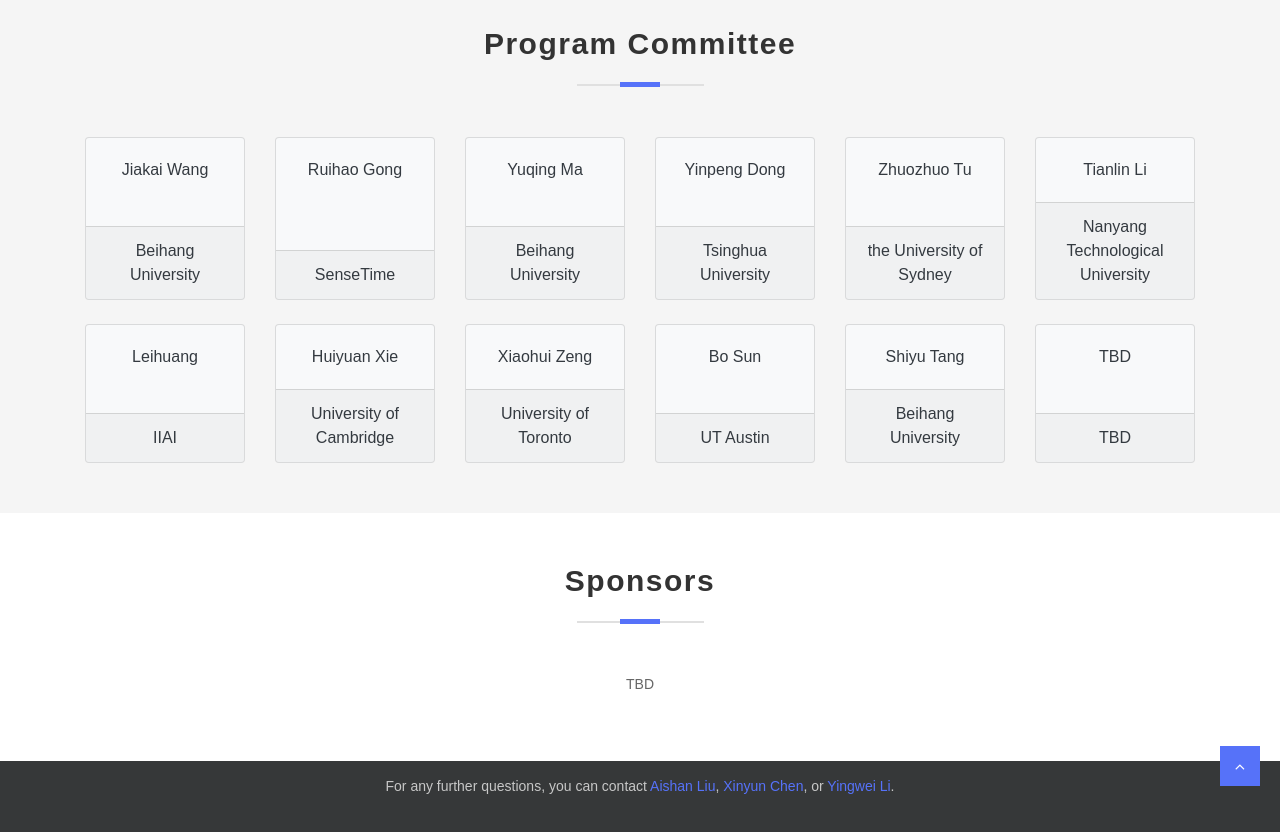
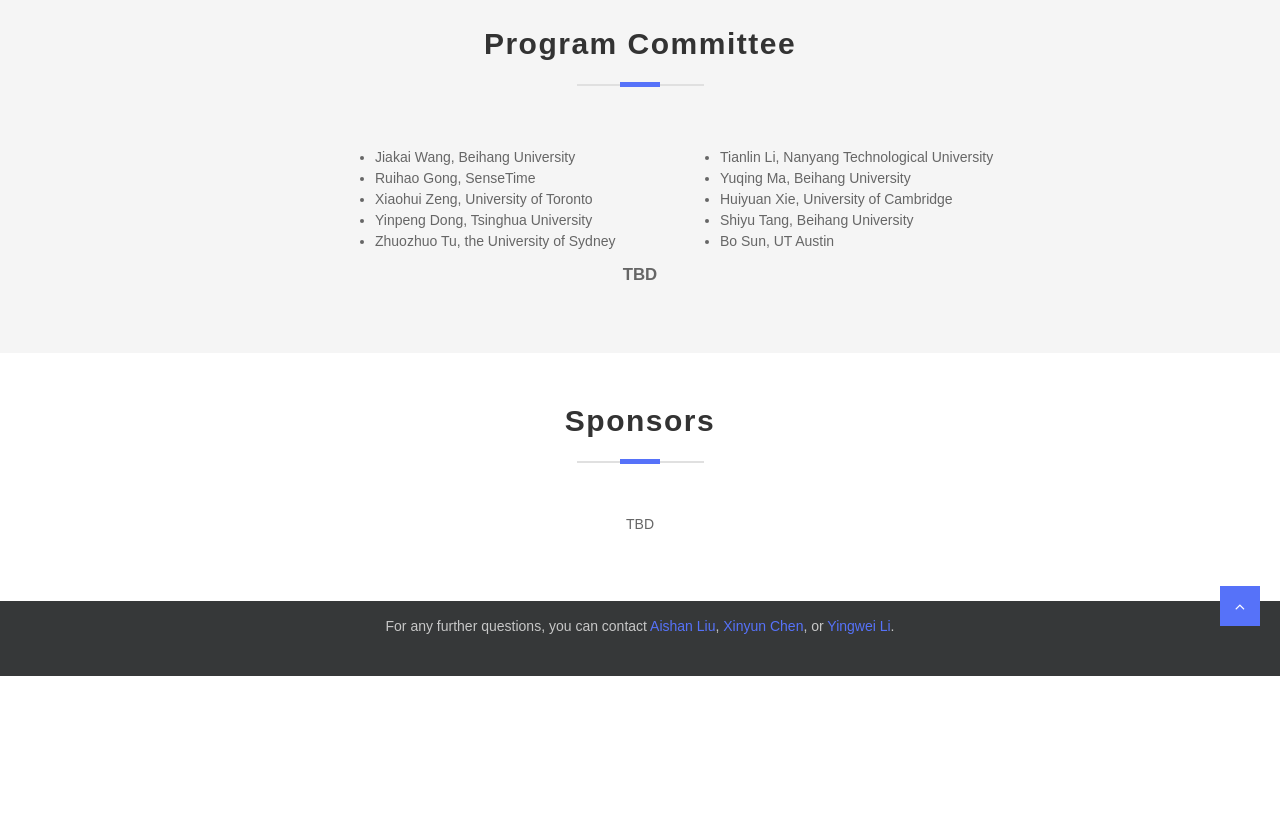
Before and after one commit to advm-workshop-2021/advm-workshop-2021.github.io, a plain HTML site: page index.html in a window 1280 px wide. Shown: the part 3720-4552 px from the top of the page. After the commit the page ends 4396 px from the top, so only its background shows below. Drawn offline with nearby package versions, Linux system fonts and the light colour scheme; a web font is replaced by a local one.

Commit message:
Update index.html

```diff
--- a/index.html
+++ b/index.html
@@ -30,7 +30,15 @@
       <script src="https://oss.maxcdn.com/html5shiv/3.7.2/html5shiv.min.js"></script>
       <script src="https://oss.maxcdn.com/respond/1.4.2/respond.min.js"></script>
       <![endif]-->
-
+   <style type="text/css">
+    .left,
+    .right {
+      float: left;
+      width: 50%;
+      padding-left: 80px;
+    }
+    .left { padding-left: 250px; }
+  </style>
     </head>
 
     <body class="body-wrapper" data-new-gr-c-s-check-loaded="14.997.0" data-gr-ext-installed="">
@@ -289,7 +297,7 @@
 
 
 	    <!--==========================================
-    =            Important Dates Section            =
+    =            Call for Papers Section            =
     ===========================================-->
 
      <section class="section">
@@ -552,76 +560,32 @@ Topics include but not limited to:<br>
     =            Program Committee Section            =
     ===========================================-->
 
-      <section class="popular-deals section bg-gray">
+     <section class="popular-deals section bg-gray">
       <div class="container">
         <div class="row">
           <div class="col-12">
             <div class="section-title">
               <h2>Program Committee</h2>
             </div>
-            <div class="card-deck">
-              <div class="card bg-light text-dark">
-                <div class="text-center card-body">Jiakai Wang</div>
-                <div class="text-center card-footer ">Beihang University</div>
-              </div>
-
-              <div class="card bg-light text-dark">
-                <div class="text-center card-body">Ruihao Gong</div>
-                <div class="text-center card-footer ">SenseTime</div>
-              </div>
-
-              <div class="card bg-light text-dark">
-                <div class="text-center card-body">Yuqing Ma</div>
-                <div class="text-center card-footer ">Beihang University</div>
-              </div>
-
-              <div class="card bg-light text-dark">
-                <div class="text-center card-body">Yinpeng Dong</div>
-                <div class="text-center card-footer ">Tsinghua University</div>
-              </div>
-
-              <div class="card bg-light text-dark">
-                <div class="text-center card-body">Zhuozhuo Tu</div>
-                <div class="text-center card-footer ">the University of Sydney</div>
-              </div>
-
-              <div class="card bg-light text-dark">
-                <div class="text-center card-body">Tianlin Li</div>
-                <div class="text-center card-footer ">Nanyang Technological University</div>
-              </div>
+	    	<div class="left">
+	            <ul style="margin-left: 40px">
+					<li>Jiakai Wang, Beihang University</li>
+					<li>Ruihao Gong, SenseTime</li>
+					<li>Xiaohui Zeng, University of Toronto</li>
+					<li>Yinpeng Dong, Tsinghua University</li>
+					<li>Zhuozhuo Tu, the University of Sydney</li>
+				</ul>
+			</div>
+			<div class="right">
+				<ul style="margin-right: 40px">
+					<li>Tianlin Li, Nanyang Technological University</li>
+					<li>Yuqing Ma, Beihang University</li>
+					<li>Huiyuan Xie, University of Cambridge</li>
+					<li>Shiyu Tang, Beihang University</li>
+					<li>Bo Sun, UT Austin</li>
+				</ul>
             </div>
-            <br>
-            <div class="card-deck">
-              <div class="card bg-light text-dark">
-                <div class="text-center card-body">Leihuang</div>
-                <div class="text-center card-footer ">IIAI</div>
-              </div>
-
-              <div class="card bg-light text-dark">
-                <div class="text-center card-body">Huiyuan Xie</div>
-                <div class="text-center card-footer ">University of Cambridge</div>
-              </div>
-
-              <div class="card bg-light text-dark">
-                <div class="text-center card-body">Xiaohui Zeng</div>
-                <div class="text-center card-footer ">University of Toronto</div>
-              </div>
-
-              <div class="card bg-light text-dark">
-                <div class="text-center card-body">Bo Sun</div>
-                <div class="text-center card-footer ">UT Austin</div>
-              </div>
-
-              <div class="card bg-light text-dark">
-                <div class="text-center card-body">Shiyu Tang</div>
-                <div class="text-center card-footer ">Beihang University</div>
-              </div>
-
-              <div class="card bg-light text-dark">
-                <div class="text-center card-body">TBD</div>
-                <div class="text-center card-footer ">TBD</div>
-              </div>
-            </div>
+          	<p align="center"> <big><b>TBD</b></big> </p>
           </div>
         </div>
       </div>
```
